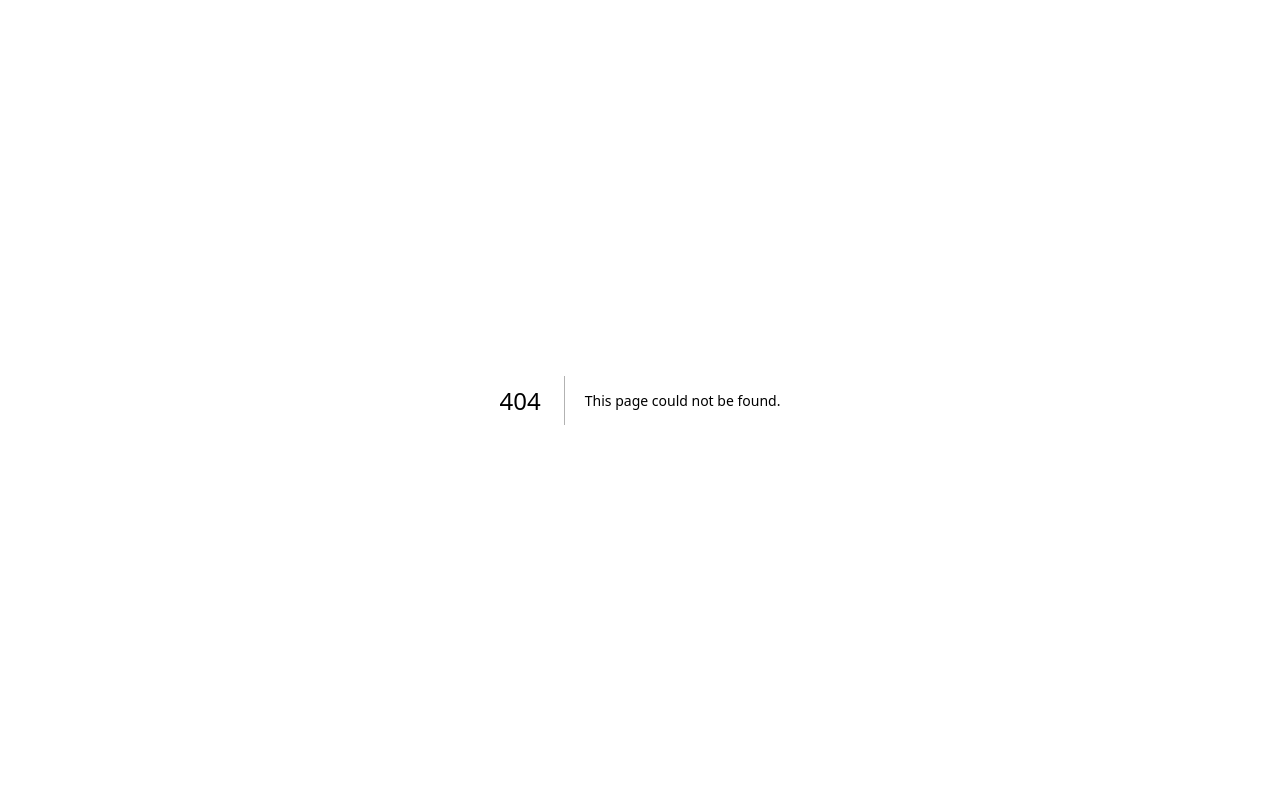
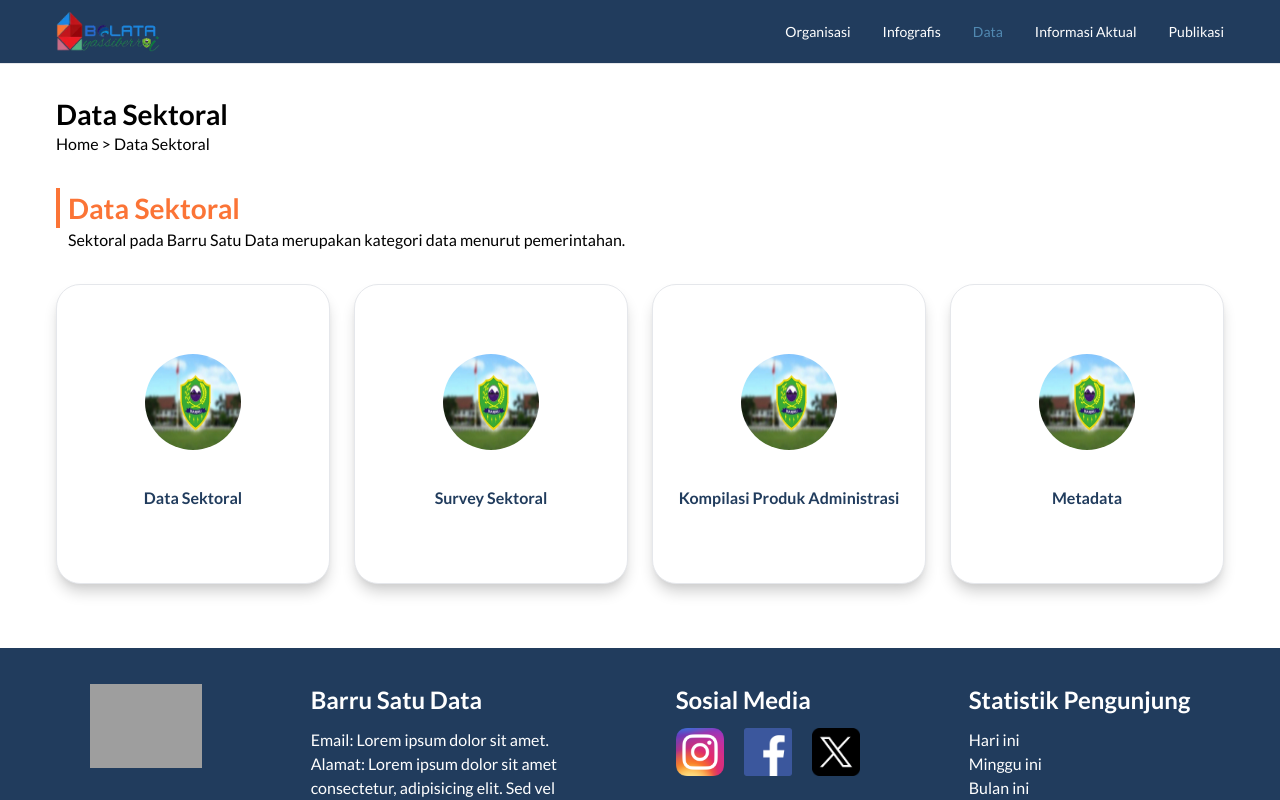
Before and after one commit to Tim-KP-SatuData-Barru/SatuData-Barru, a Next.js app: page /data-sektoral in a window 1280 px wide. Before the commit this address had no page. Shown: the top 800 px of the page. Built offline with nearby package versions, Linux system fonts and the light colour scheme; grey boxes are pictures that could not be loaded.

Commit message:
feat: added Data Sektoral page

```diff
--- /dev/null
+++ b/app/data-sektoral/page.tsx
@@ -0,0 +1,60 @@
+import React from "react";
+import Navbar from "../components/navbar";
+import Footer from "../components/footer";
+import DataCard from "../components/dataCard";
+
+
+const dataSektoralItems = [
+    {
+        id: 1,
+        title: "Data Sektoral",
+        imgsrc: "/images/data_barru.jpg"
+    },
+    {
+        id: 2,
+        title: "Survey Sektoral",
+        imgsrc: "/images/data_barru.jpg"
+    },
+    {
+        id: 3,
+        title: "Kompilasi Produk Administrasi",
+        imgsrc: "/images/data_barru.jpg"
+    },
+    {
+      id: 3,
+      title: "Metadata",
+      imgsrc: "/images/data_barru.jpg"
+  },
+]
+
+function DataSektoral(){
+  return(
+    <main>
+      <Navbar />
+      <section className="flex flex-col px-14 gap-8">
+        <section className="pt-8">
+          <h1 className="text-heading-m font-bold">Data Sektoral</h1>
+          <p>Home {">"} Data Sektoral</p>
+        </section>
+        <section>
+          <div className="flex flex-row items-center gap-2">
+          <div className="w-1 h-10 bg-orange"></div>
+          <h1 className="text-orange text-heading-m font-bold">Data Sektoral</h1>
+          </div>
+          <p className="ml-3">
+            Sektoral pada Barru Satu Data merupakan kategori data menurut pemerintahan.
+          </p>
+        </section>
+
+        <section className="flex flex-wrap gap-6 mb-16">
+          {dataSektoralItems.map((data) => (
+            <DataCard key={data.id} title={data.title} imgsrc={data.imgsrc} />
+          ))}
+        </section>
+      </section>
+      <Footer />
+    </main>
+  )
+}
+
+export default DataSektoral;
```
